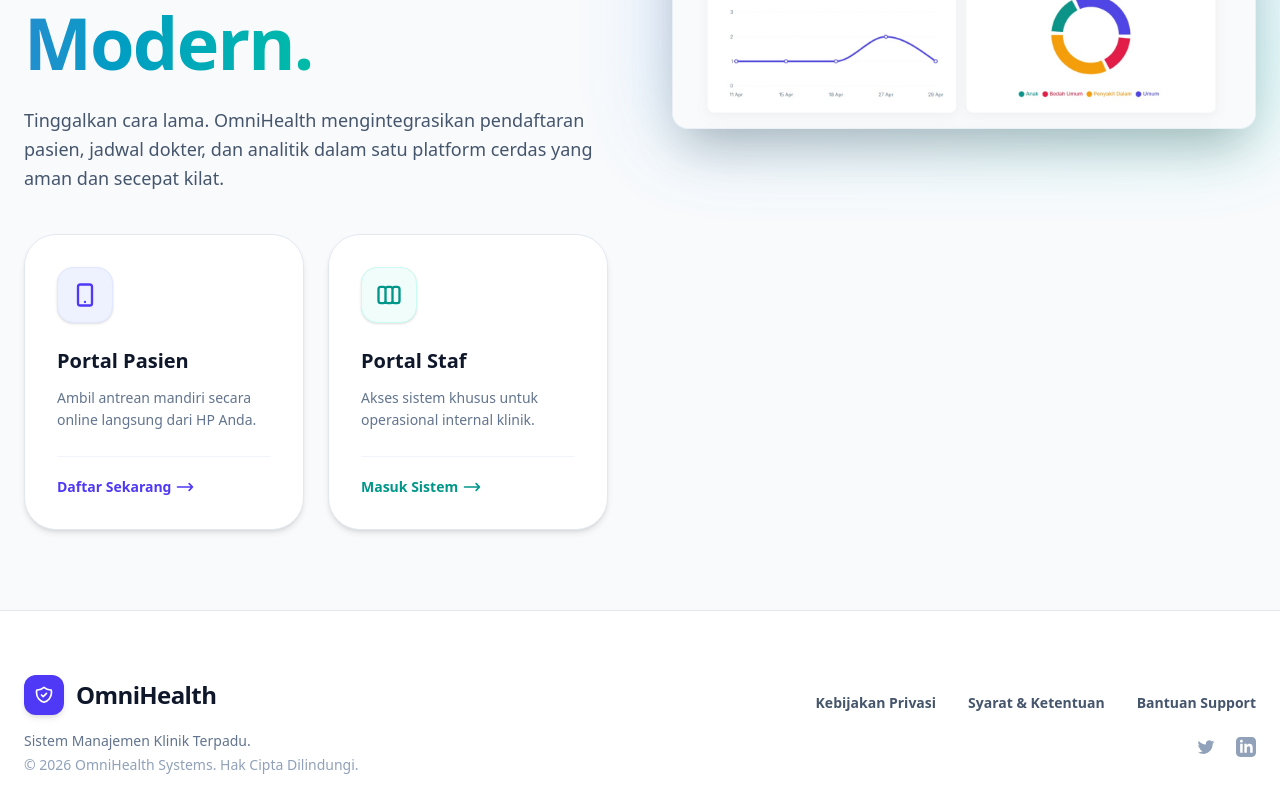
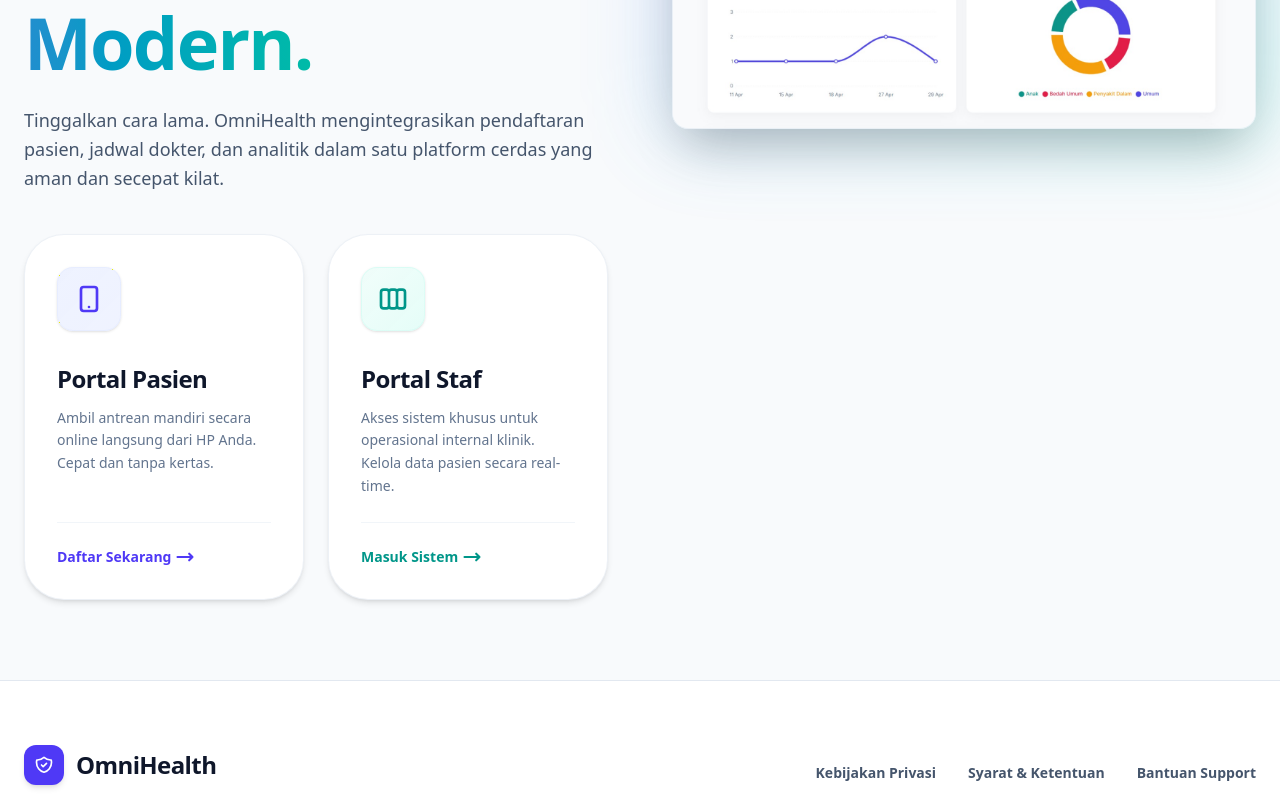
Before and after one commit to SamMorales11/Omnihealth, a Next.js app in the folder apps/web/: page / in a window 1280 px wide. Shown: the part 479-1276 px from the top of the page. Built offline with nearby package versions, Linux system fonts and the light colour scheme.

Commit message:
update dropdown dan hero page

```diff
--- a/apps/web/src/app/page.tsx
+++ b/apps/web/src/app/page.tsx
@@ -75,48 +75,52 @@ export default function Page() {
               Tinggalkan cara lama. OmniHealth mengintegrasikan pendaftaran pasien, jadwal dokter, dan analitik dalam satu platform cerdas yang aman dan secepat kilat.
             </p>
 
-            {/* PORTAL SELECTION - FIXED: PASTI KIRI-KANAN (grid-cols-2) & ANTI MELAR */}
+            {/* PORTAL SELECTION - FIXED & ENHANCED VISUALS */}
             <div className="grid grid-cols-2 gap-4 md:gap-6 mt-10 w-full max-w-2xl mx-auto lg:mx-0">
 
-              {/* Portal Pasien */}
-              <Link href="/pendaftaran" className="group bg-white dark:bg-slate-900 p-6 md:p-8 rounded-[2rem] border border-slate-200 dark:border-slate-800 shadow-md hover:shadow-xl hover:border-indigo-500/50 transition-all duration-300 flex flex-col justify-between h-full min-h-[260px]">
+              {/* Portal Pasien (REVISED VISUALS) */}
+              <Link href="/pendaftaran" className="group relative overflow-hidden bg-white dark:bg-slate-900/50 backdrop-blur-xl p-8 rounded-[2.5rem] border border-slate-200/60 dark:border-slate-800/60 shadow-md hover:shadow-[0_20px_50px_rgba(79,70,229,0.15)] hover:border-indigo-500/50 transition-all duration-500 flex flex-col justify-between h-full min-h-[280px] hover:-translate-y-1">
+                {/* Subtle Hover Gradient Overlay */}
+                <div className="absolute top-0 right-0 -mr-16 -mt-16 w-32 h-32 bg-indigo-500/10 rounded-full blur-3xl opacity-0 group-hover:opacity-100 transition-opacity duration-500"></div>
+
                 <div>
-                  {/* WADAH PELINDUNG IKON AGAR TIDAK MELAR */}
-                  <div className="flex items-start mb-6 relative z-10">
-                    <div className="w-14 h-14 bg-indigo-50 dark:bg-indigo-500/10 text-indigo-600 dark:text-indigo-400 rounded-2xl flex items-center justify-center shrink-0 border border-indigo-100 dark:border-indigo-500/20 shadow-sm">
-                      <svg className="w-7 h-7" fill="none" stroke="currentColor" viewBox="0 0 24 24"><path strokeLinecap="round" strokeLinejoin="round" strokeWidth="2" d="M12 18h.01M8 21h8a2 2 0 002-2V5a2 2 0 00-2-2H8a2 2 0 00-2 2v14a2 2 0 002 2z"></path></svg>
+                  <div className="flex items-start mb-8 relative z-10">
+                    <div className="w-16 h-16 bg-gradient-to-br from-indigo-50 to-indigo-100/50 dark:from-indigo-500/10 dark:to-indigo-500/5 text-indigo-600 dark:text-indigo-400 rounded-2xl flex items-center justify-center shrink-0 border border-indigo-100/50 dark:border-indigo-500/20 shadow-sm group-hover:scale-110 group-hover:rotate-3 transition-transform duration-500">
+                      <svg className="w-8 h-8" fill="none" stroke="currentColor" viewBox="0 0 24 24"><path strokeLinecap="round" strokeLinejoin="round" strokeWidth="2" d="M12 18h.01M8 21h8a2 2 0 002-2V5a2 2 0 00-2-2H8a2 2 0 00-2 2v14a2 2 0 002 2z"></path></svg>
                     </div>
                   </div>
 
-                  <h3 className="text-xl font-black text-slate-900 dark:text-white mb-3 relative z-10">Portal Pasien</h3>
+                  <h3 className="text-2xl font-black text-slate-900 dark:text-white mb-3 relative z-10 tracking-tight">Portal Pasien</h3>
                   <p className="text-sm font-medium text-slate-500 dark:text-slate-400 mb-6 leading-relaxed relative z-10">
-                    Ambil antrean mandiri secara online langsung dari HP Anda.
+                    Ambil antrean mandiri secara online langsung dari HP Anda. Cepat dan tanpa kertas.
                   </p>
                 </div>
-                <div className="pt-5 border-t border-slate-100 dark:border-slate-800 w-full flex items-center text-sm font-bold text-indigo-600 dark:text-indigo-400 group-hover:translate-x-1 transition-transform relative z-10">
+                <div className="pt-6 border-t border-slate-100 dark:border-slate-800/50 w-full flex items-center text-sm font-bold text-indigo-600 dark:text-indigo-400 group-hover:gap-2 transition-all relative z-10">
                   Daftar Sekarang
-                  <svg className="w-5 h-5 ml-1" fill="none" stroke="currentColor" viewBox="0 0 24 24"><path strokeLinecap="round" strokeLinejoin="round" strokeWidth="2" d="M17 8l4 4m0 0l-4 4m4-4H3"></path></svg>
+                  <svg className="w-5 h-5 ml-1 transform group-hover:translate-x-1 transition-transform" fill="none" stroke="currentColor" viewBox="0 0 24 24"><path strokeLinecap="round" strokeLinejoin="round" strokeWidth="2.5" d="M17 8l4 4m0 0l-4 4m4-4H3"></path></svg>
                 </div>
               </Link>
 
-              {/* Portal Staf */}
-              <Link href="/dashboard" className="group bg-white dark:bg-slate-900 p-6 md:p-8 rounded-[2rem] border border-slate-200 dark:border-slate-800 shadow-md hover:shadow-xl hover:border-teal-500/50 transition-all duration-300 flex flex-col justify-between h-full min-h-[260px]">
+              {/* Portal Staf (REVISED VISUALS) */}
+              <Link href="/dashboard" className="group relative overflow-hidden bg-white dark:bg-slate-900/50 backdrop-blur-xl p-8 rounded-[2.5rem] border border-slate-200/60 dark:border-slate-800/60 shadow-md hover:shadow-[0_20px_50px_rgba(20,184,166,0.15)] hover:border-teal-500/50 transition-all duration-500 flex flex-col justify-between h-full min-h-[280px] hover:-translate-y-1">
+                {/* Subtle Hover Gradient Overlay */}
+                <div className="absolute top-0 right-0 -mr-16 -mt-16 w-32 h-32 bg-teal-500/10 rounded-full blur-3xl opacity-0 group-hover:opacity-100 transition-opacity duration-500"></div>
+
                 <div>
-                  {/* WADAH PELINDUNG IKON AGAR TIDAK MELAR */}
-                  <div className="flex items-start mb-6 relative z-10">
-                    <div className="w-14 h-14 bg-teal-50 dark:bg-teal-500/10 text-teal-600 dark:text-teal-400 rounded-2xl flex items-center justify-center shrink-0 border border-teal-100 dark:border-teal-500/20 shadow-sm">
-                      <svg className="w-7 h-7" fill="none" stroke="currentColor" viewBox="0 0 24 24"><path strokeLinecap="round" strokeLinejoin="round" strokeWidth="2" d="M9 17V7m0 10a2 2 0 01-2 2H5a2 2 0 01-2-2V7a2 2 0 012-2h2a2 2 0 012 2m0 10a2 2 0 002 2h2a2 2 0 002-2M9 7a2 2 0 012-2h2a2 2 0 012 2m0 10V7m0 10a2 2 0 002 2h2a2 2 0 002-2V7a2 2 0 00-2-2h-2a2 2 0 00-2 2"></path></svg>
+                  <div className="flex items-start mb-8 relative z-10">
+                    <div className="w-16 h-16 bg-gradient-to-br from-teal-50 to-teal-100/50 dark:from-teal-500/10 dark:to-teal-500/5 text-teal-600 dark:text-teal-400 rounded-2xl flex items-center justify-center shrink-0 border border-teal-100/50 dark:border-teal-500/20 shadow-sm group-hover:scale-110 group-hover:rotate-3 transition-transform duration-500">
+                      <svg className="w-8 h-8" fill="none" stroke="currentColor" viewBox="0 0 24 24"><path strokeLinecap="round" strokeLinejoin="round" strokeWidth="2" d="M9 17V7m0 10a2 2 0 01-2 2H5a2 2 0 01-2-2V7a2 2 0 012-2h2a2 2 0 012 2m0 10a2 2 0 002 2h2a2 2 0 002-2M9 7a2 2 0 012-2h2a2 2 0 012 2m0 10V7m0 10a2 2 0 002 2h2a2 2 0 002-2V7a2 2 0 00-2-2h-2a2 2 0 00-2 2"></path></svg>
                     </div>
                   </div>
 
-                  <h3 className="text-xl font-black text-slate-900 dark:text-white mb-3 relative z-10">Portal Staf</h3>
+                  <h3 className="text-2xl font-black text-slate-900 dark:text-white mb-3 relative z-10 tracking-tight">Portal Staf</h3>
                   <p className="text-sm font-medium text-slate-500 dark:text-slate-400 mb-6 leading-relaxed relative z-10">
-                    Akses sistem khusus untuk operasional internal klinik.
+                    Akses sistem khusus untuk operasional internal klinik. Kelola data pasien secara real-time.
                   </p>
                 </div>
-                <div className="pt-5 border-t border-slate-100 dark:border-slate-800 w-full flex items-center text-sm font-bold text-teal-600 dark:text-teal-400 group-hover:translate-x-1 transition-transform relative z-10">
+                <div className="pt-6 border-t border-slate-100 dark:border-slate-800/50 w-full flex items-center text-sm font-bold text-teal-600 dark:text-teal-400 group-hover:gap-2 transition-all relative z-10">
                   Masuk Sistem
-                  <svg className="w-5 h-5 ml-1" fill="none" stroke="currentColor" viewBox="0 0 24 24"><path strokeLinecap="round" strokeLinejoin="round" strokeWidth="2" d="M17 8l4 4m0 0l-4 4m4-4H3"></path></svg>
+                  <svg className="w-5 h-5 ml-1 transform group-hover:translate-x-1 transition-transform" fill="none" stroke="currentColor" viewBox="0 0 24 24"><path strokeLinecap="round" strokeLinejoin="round" strokeWidth="2.5" d="M17 8l4 4m0 0l-4 4m4-4H3"></path></svg>
                 </div>
               </Link>
 
@@ -153,7 +157,7 @@ export default function Page() {
         </div>
       </div>
 
-      {/* FOOTER - FIXED: BESAR TAPI SIMPLE */}
+      {/* FOOTER - TIDAK DISENTUH */}
       <footer className="relative z-20 border-t border-slate-200 dark:border-slate-800 bg-white dark:bg-slate-900 transition-colors duration-500 mt-auto w-full">
         <div className="max-w-7xl mx-auto px-6 py-12 md:py-16">
           <div className="flex flex-col md:flex-row justify-between items-center gap-10">
```
Also changed, not shown: apps/web/src/app/appointments/page.tsx (+107 -65 lines).
